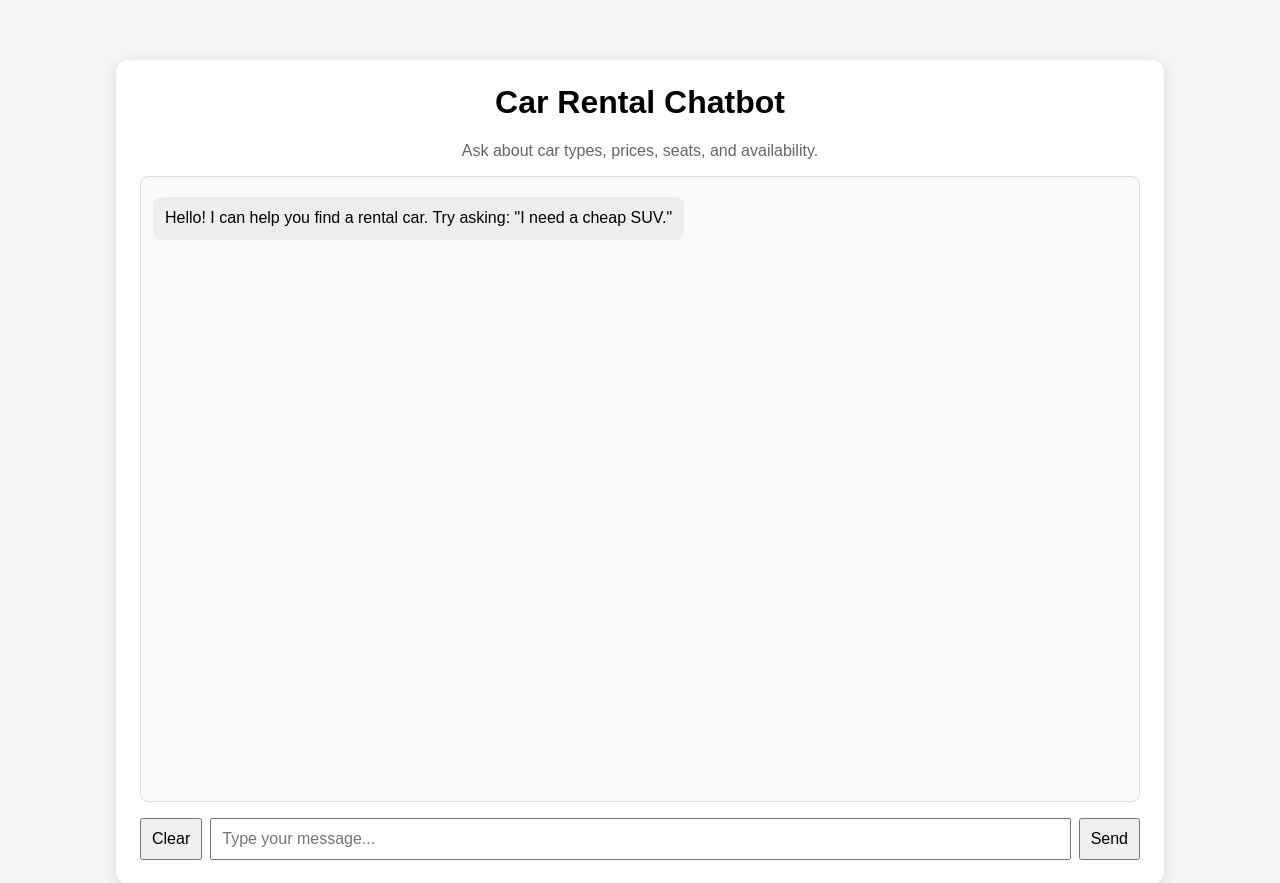
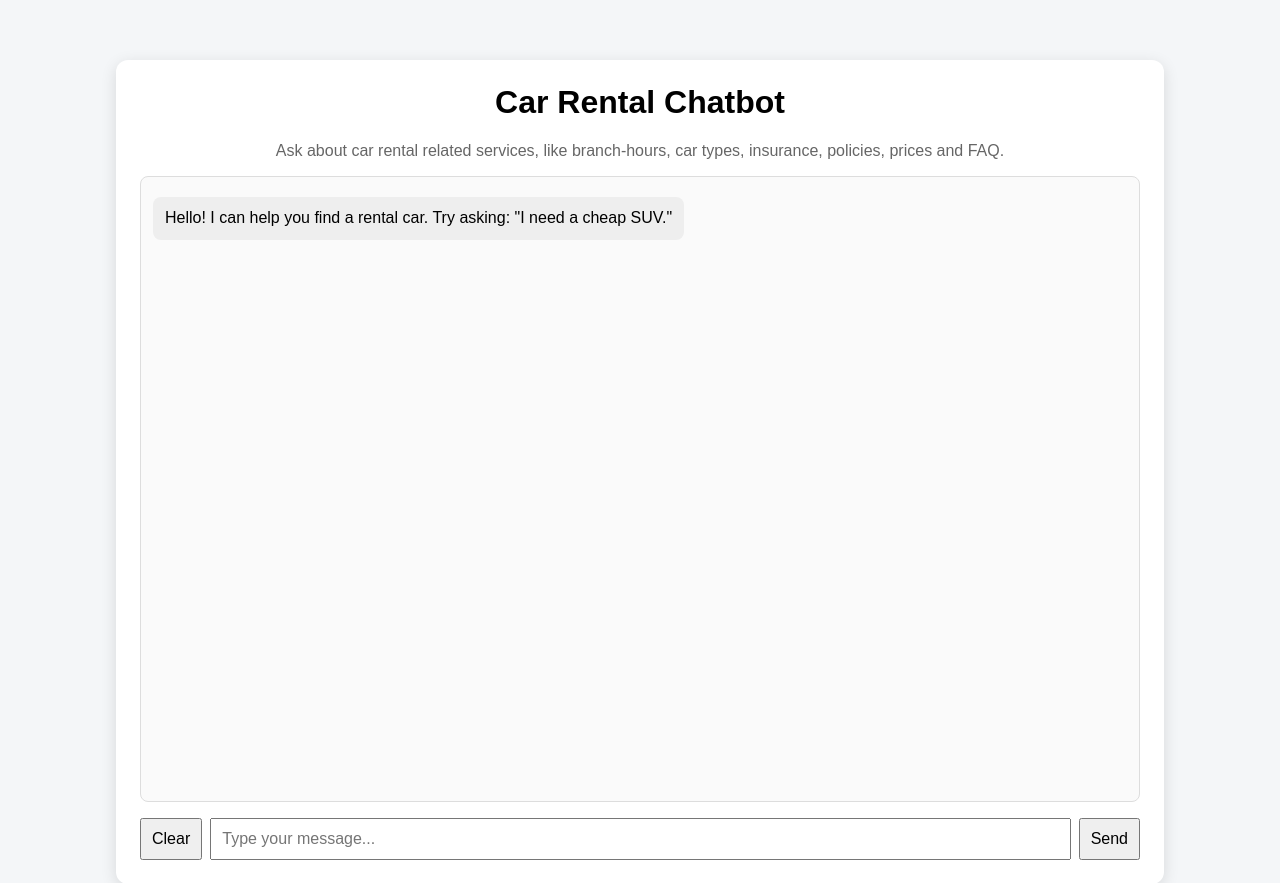
Before and after one commit to xy9iao/car-rental-chatbot, a Spring Boot app: page / in a window 1280 px wide. Shown: the top 883 px of the page. Run offline with Spring Boot 4, Linux system fonts and the light colour scheme.

Commit message:
final version

```diff
--- a/src/main/resources/static/app.js
+++ b/src/main/resources/static/app.js
@@ -5,7 +5,6 @@ const clearButton = document.getElementById("clear-button");
 
 sendButton.addEventListener("click", sendMessage);
 clearButton.addEventListener("click", clearChat);
-
 messageInput.addEventListener("keydown", function (event) {
     if (event.key === "Enter") {
         sendMessage();
--- a/src/main/resources/static/index.html
+++ b/src/main/resources/static/index.html
@@ -8,7 +8,7 @@
 <body>
     <div class="chat-container">
         <h1>Car Rental Chatbot</h1>
-        <p class="subtitle">Ask about car types, prices, seats, and availability.</p>
+        <p class="subtitle">Ask about car rental related services, like branch-hours, car types, insurance, policies, prices and FAQ.</p>
 
         <div id="chat-box" class="chat-box">
             <div class="message bot">Hello! I can help you find a rental car. Try asking: "I need a cheap SUV."</div>
```
